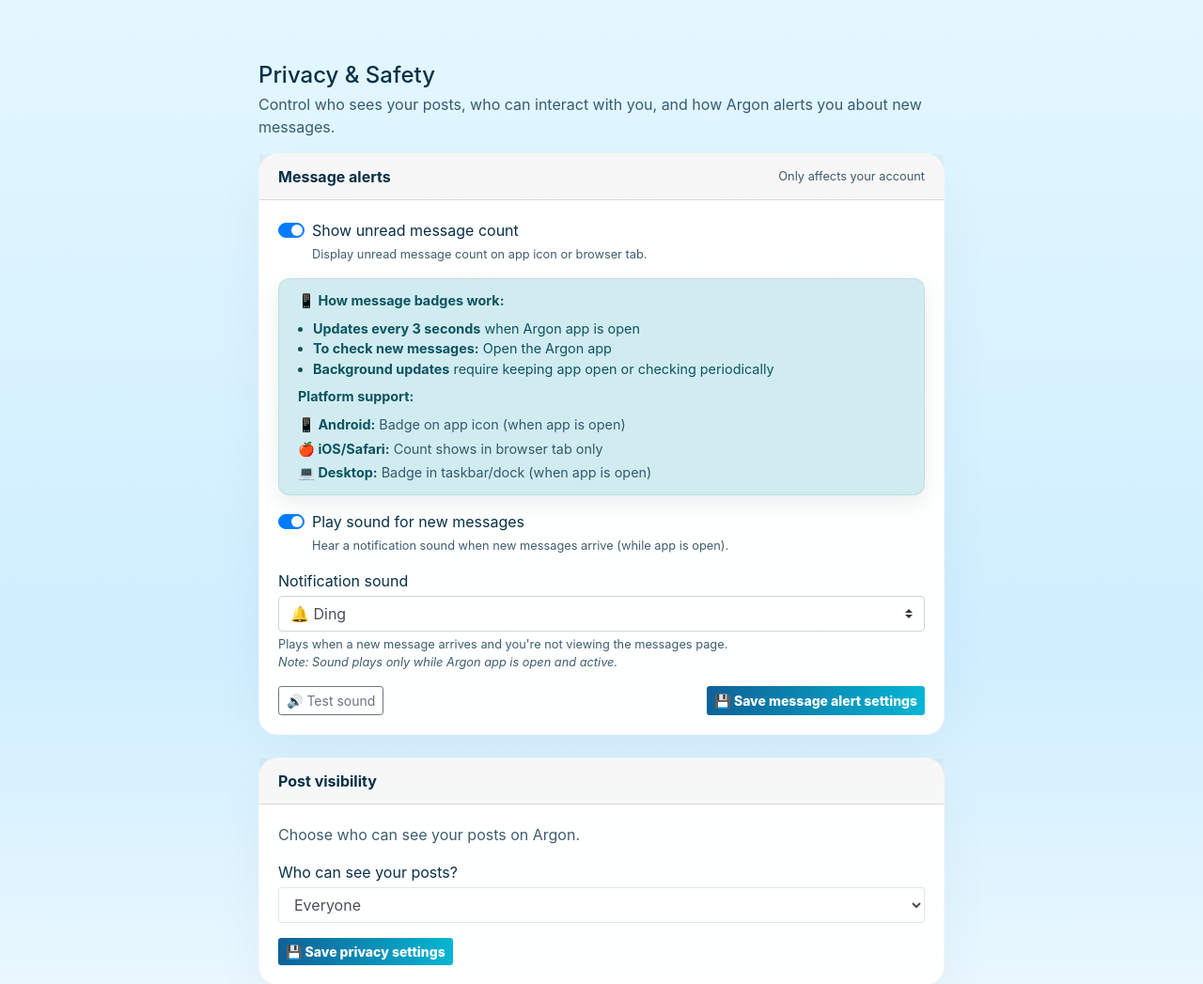
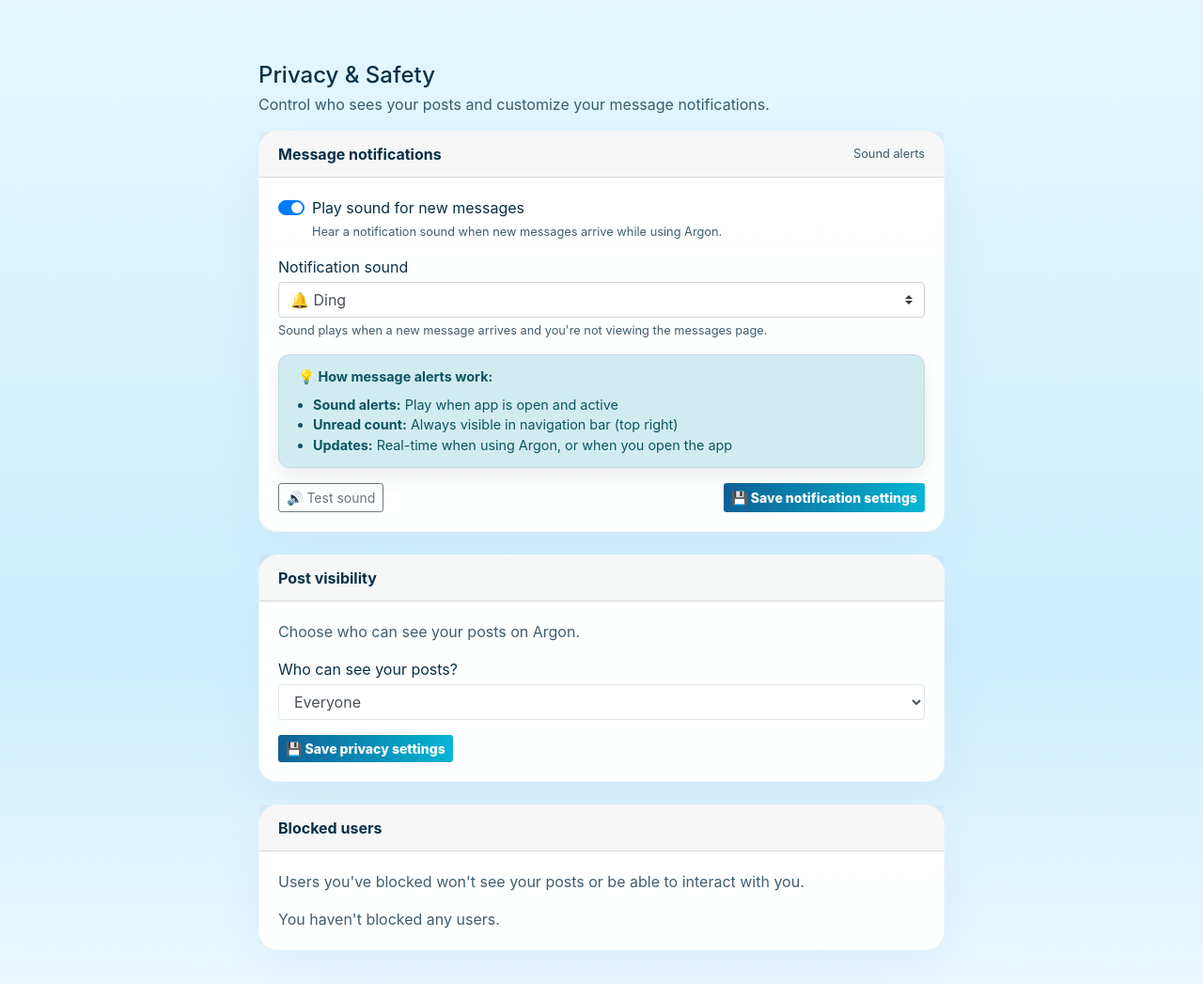
Before and after one commit to mahmudurrahman-beep/network, a Django app: page /privacy-settings/ in a window 1280 px wide. Shown: the part 64-1111 px from the top of the page at 94% size. Run offline with Django 3.2, Linux system fonts and the light colour scheme; a user stored in the database is signed in; data comes from the database, SQL or seed files in the repository; data that the repository does not hold is empty; some libraries are stand-ins or nearby versions.

Commit message:
Update privacy_settings.html

```diff
--- a/network/templates/network/privacy_settings.html
+++ b/network/templates/network/privacy_settings.html
@@ -1,31 +1,13 @@
 <!--
 ================================================================================
-ARGON SOCIAL NETWORK - PRIVACY & SAFETY SETTINGS
+ARGON SOCIAL NETWORK - PRIVACY & SAFETY SETTINGS (PATCHED VERSION)
 ================================================================================
 
 @file        privacy_settings.html
 @purpose     User privacy and safety configuration page
 @author      Argon Admin
 @date        February 2026
-@extends     network/layout.html
-@requires    Bootstrap 4, Font Awesome
-@context     request.user, privacy_form
-
-FEATURES:
-• Account privacy toggle (public/private)
-• Default post visibility settings
-• Tagging permissions control
-• Online status visibility toggle
-• Message notification preferences
-• Comment notification preferences
-
-SECURITY:
-• CSRF protection on forms
-• Authentication required
-• User-specific settings
-
-FILE LOCATION: templates/network/privacy_settings.html
-
+@version     PATCHED - Badge toggle removed
 ================================================================================
 -->
 
@@ -41,63 +23,19 @@ FILE LOCATION: templates/network/privacy_settings.html
       <div class="mb-3">
         <h2 class="h4 mb-1">Privacy &amp; Safety</h2>
         <p class="text-muted mb-0">
-          Control who sees your posts, who can interact with you, and how Argon alerts you about new messages.
+          Control who sees your posts and customize your message notifications.
         </p>
       </div>
 
-      <!-- Message alert settings -->
+      <!-- Message notification settings -->
       <div class="card shadow-sm border-0 mb-4">
         <div class="card-header d-flex justify-content-between align-items-center">
-          <span><strong>Message alerts</strong></span>
+          <span><strong>Message notifications</strong></span>
           <small class="text-muted d-none d-md-inline">
-            Only affects your account
+            Sound alerts
           </small>
         </div>
         <div class="card-body">
-
-          <!-- Badge toggle -->
-          <div class="form-group mb-3">
-            <div class="custom-control custom-switch">
-              <input
-                type="checkbox"
-                class="custom-control-input"
-                id="msgBadgeToggle"
-                {% if user.message_badge_enabled %}checked{% endif %}
-              >
-              <label class="custom-control-label" for="msgBadgeToggle">
-                <span class="font-weight-semibold">Show unread message count</span>
-                <small class="d-block text-muted mt-1">
-                  Display unread message count on app icon or browser tab.
-                </small>
-              </label>
-            </div>
-
-            <!-- ✅ NEW: Realistic badge behavior explanation -->
-            <div class="alert alert-info mt-3 mb-0" style="font-size: 0.9rem;">
-              <strong>📱 How message badges work:</strong>
-              <ul class="mb-2 mt-2 pl-3">
-                <li><strong>Updates every 3 seconds</strong> when Argon app is open</li>
-                <li><strong>To check new messages:</strong> Open the Argon app</li>
-                <li><strong>Background updates</strong> require keeping app open or checking periodically</li>
-              </ul>
-
-              <strong>Platform support:</strong>
-              <div class="mt-2">
-                <div class="mb-1">
-                  <strong>📱 Android:</strong>
-                  <span class="text-muted">Badge on app icon (when app is open)</span>
-                </div>
-                <div class="mb-1">
-                  <strong>🍎 iOS/Safari:</strong>
-                  <span class="text-muted">Count shows in browser tab only</span>
-                </div>
-                <div>
-                  <strong>💻 Desktop:</strong>
-                  <span class="text-muted">Badge in taskbar/dock (when app is open)</span>
-                </div>
-              </div>
-            </div>
-          </div>
 
           <!-- Sound toggle -->
           <div class="form-group mb-3">
@@ -111,7 +49,7 @@ FILE LOCATION: templates/network/privacy_settings.html
               <label class="custom-control-label" for="msgSoundToggle">
                 <span class="font-weight-semibold">Play sound for new messages</span>
                 <small class="d-block text-muted mt-1">
-                  Hear a notification sound when new messages arrive (while app is open).
+                  Hear a notification sound when new messages arrive while using Argon.
                 </small>
               </label>
             </div>
@@ -138,10 +76,18 @@ FILE LOCATION: templates/network/privacy_settings.html
               </option>
             </select>
             <small class="form-text text-muted">
-              Plays when a new message arrives and you're not viewing the messages page.
-              <br>
-              <em>Note: Sound plays only while Argon app is open and active.</em>
+              Sound plays when a new message arrives and you're not viewing the messages page.
             </small>
+          </div>
+
+          <!-- Info box about how message notifications work -->
+          <div class="alert alert-info mb-3" style="font-size: 0.9rem;">
+            <strong>💡 How message alerts work:</strong>
+            <ul class="mb-0 mt-2 pl-3">
+              <li><strong>Sound alerts:</strong> Play when app is open and active</li>
+              <li><strong>Unread count:</strong> Always visible in navigation bar (top right)</li>
+              <li><strong>Updates:</strong> Real-time when using Argon, or when you open the app</li>
+            </ul>
           </div>
 
           <div class="d-flex flex-column flex-sm-row justify-content-between">
@@ -149,7 +95,7 @@ FILE LOCATION: templates/network/privacy_settings.html
               🔊 Test sound
             </button>
             <button class="btn btn-primary btn-sm" id="msgSaveSettingsBtn">
-              💾 Save message alert settings
+              💾 Save notification settings
             </button>
           </div>
 
@@ -261,17 +207,16 @@ FILE LOCATION: templates/network/privacy_settings.html
   </div>
 </div>
 
-<!-- Inline JS for message alert settings -->
+<!-- Inline JS for message sound settings -->
 <script>
 document.addEventListener("DOMContentLoaded", function () {
-  const badgeToggle = document.getElementById("msgBadgeToggle");
   const soundToggle = document.getElementById("msgSoundToggle");
   const soundChoice = document.getElementById("msgSoundChoice");
   const soundChoiceGroup = document.getElementById("msgSoundChoiceGroup");
   const testSoundBtn = document.getElementById("msgTestSoundBtn");
   const saveSettingsBtn = document.getElementById("msgSaveSettingsBtn");
 
-  if (!badgeToggle || !soundToggle) {
+  if (!soundToggle) {
     return;
   }
 
@@ -300,20 +245,20 @@ document.addEventListener("DOMContentLoaded", function () {
     audio.volume = 0.3;
     audio.play().catch(function (err) {
       console.log('Sound play blocked:', err);
-      alert('🔊 Sound test: Tap anywhere on the page first, then try again (browser security).');
+      alert('🔊 Tap anywhere on the page first to enable sound, then try again.');
     });
   });
 
-  // Save settings
+  // Save settings (PATCHED - removed message_badge_enabled)
   saveSettingsBtn.addEventListener("click", function () {
     const payload = {
-      message_badge_enabled: badgeToggle.checked,
       message_sound_enabled: soundToggle.checked,
       message_sound_choice: soundChoice.value
     };
 
     // Disable button during save
     saveSettingsBtn.disabled = true;
+    const originalText = saveSettingsBtn.textContent;
     saveSettingsBtn.textContent = "Saving...";
 
     fetch("/api/update-message-settings/", {
@@ -327,18 +272,18 @@ document.addEventListener("DOMContentLoaded", function () {
       .then(function (r) { return r.json(); })
       .then(function (data) {
         if (data.status === "success") {
-          alert("✅ Message alert settings saved successfully!");
+          alert("✅ Notification settings saved!");
         } else {
           alert("❌ Error saving settings. Please try again.");
         }
       })
       .catch(function () {
-        alert("❌ Network error. Please check your connection and try again.");
+        alert("❌ Network error. Please check your connection.");
       })
       .finally(function () {
         // Re-enable button
         saveSettingsBtn.disabled = false;
-        saveSettingsBtn.textContent = "💾 Save message alert settings";
+        saveSettingsBtn.textContent = originalText;
       });
   });
 });
@@ -347,23 +292,13 @@ document.addEventListener("DOMContentLoaded", function () {
 
 <!--
 ================================================================================
-END OF privacy_settings.html - Author: Argon Admin
+END OF privacy_settings.html
 ================================================================================
 
-MAINTAINER: Argon Admin
-LAST UPDATED: February 2026
-
-CHANGES IN THIS VERSION:
-✅ Added realistic badge behavior explanation
-✅ Platform-specific guidance (Android, iOS, Desktop)
-✅ Honest about when badges/sounds work (app must be open)
-✅ Improved mobile responsiveness
-✅ Better error handling in save function
-✅ Enhanced sound test with user-friendly error message
-
-RELATED TEMPLATES:
-• profile.html - User profile
-• layout.html - Base template
+RELATED FILES:
+• main.js - Also needs patching (remove badge API code)
+• layout.html - No changes needed
+• views.py - No changes needed
 
 ================================================================================
 -->
```
